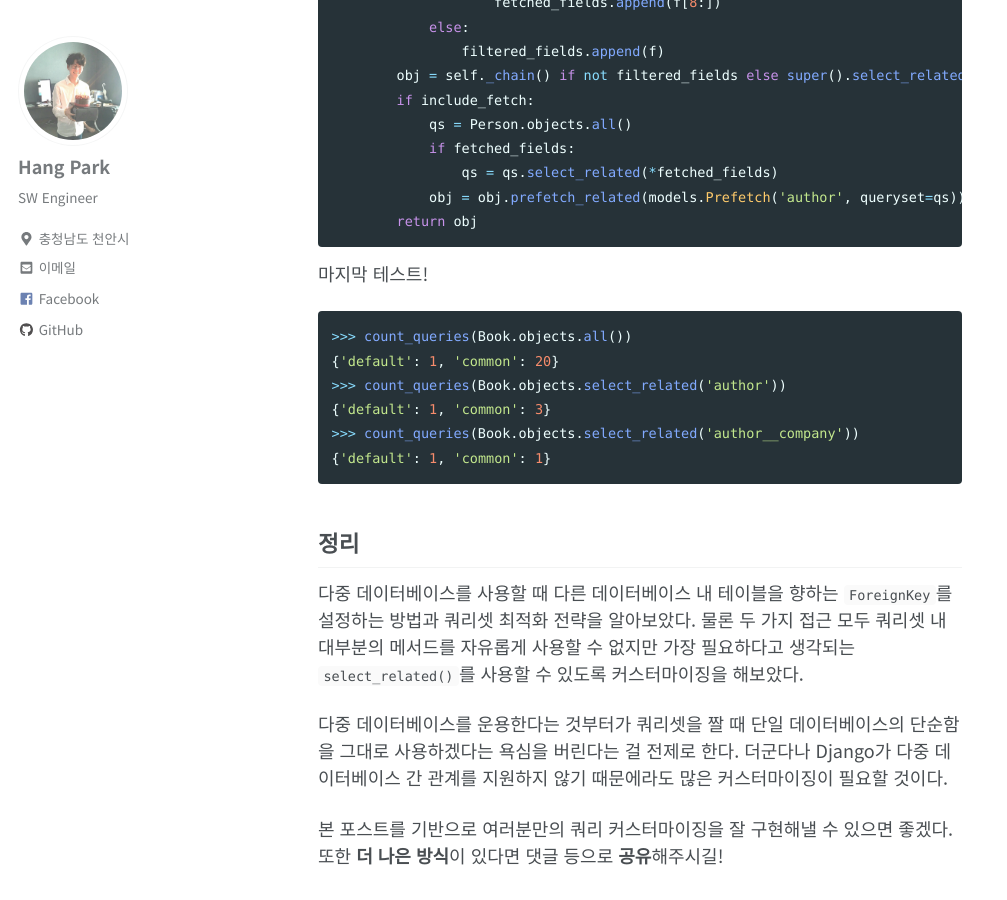
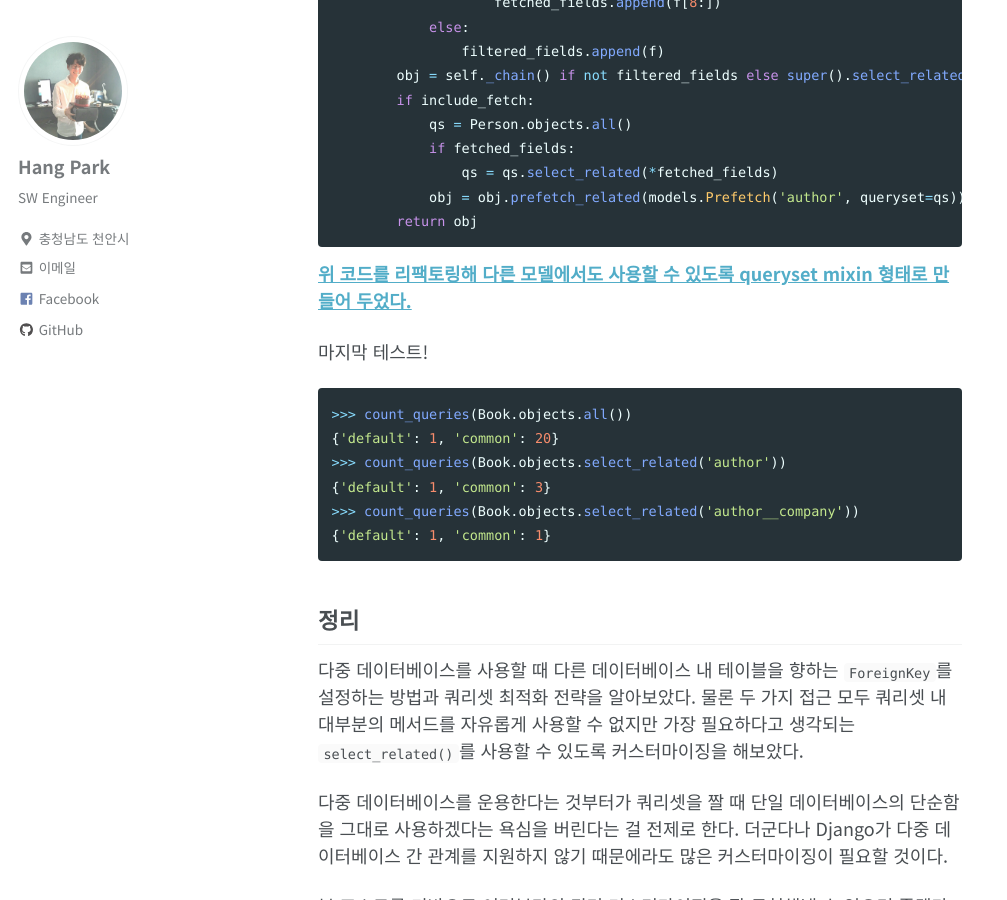
Before and after one commit to hangpark/hangpark.github.io, a Jekyll site: the page built from _posts/2018-03-04-django-multi-db-relation.md, in a window 1280 px wide and 900 px high, scrolled down 16443 px. Shown: the whole window, without its empty margins (0-1007 px from the left). Built offline with Jekyll 4.4.1, drawn with Linux system fonts in a browser that asks for light colours; nearby versions of some CDN libraries; formulas are drawn with MathJax 3; comment, search, counter and statistics services are not loaded.

Commit message:
2018-03-04-django-multi-db-relation 깃헙 레포지토리 링크 추가

````diff
--- a/_posts/2018-03-04-django-multi-db-relation.md
+++ b/_posts/2018-03-04-django-multi-db-relation.md
@@ -599,6 +599,8 @@ class BookQuerySet(models.QuerySet):
         return obj
 ```
 
+**[위 코드를 리팩토링해 다른 모델에서도 사용할 수 있도록 queryset mixin 형태로 만들어 두었다.](https://github.com/hangpark/django-multi-db-relation)**
+
 마지막 테스트!
 
 ```python
````
